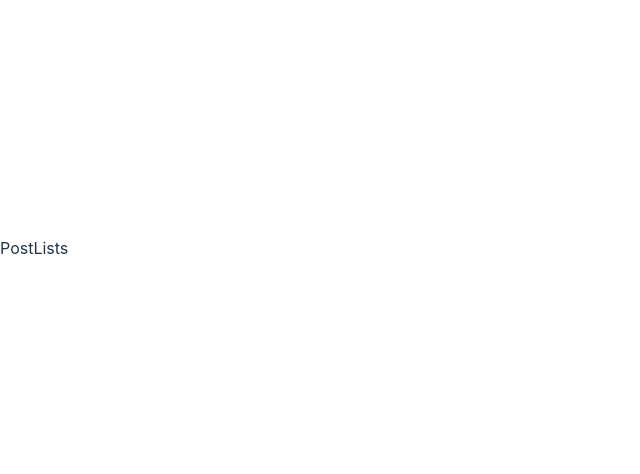
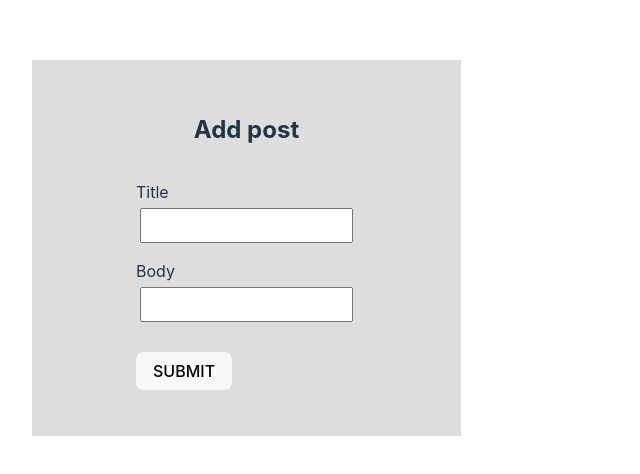
Before and after one commit to PraveenPra/React-Query-tanstakv4, a React (Vite) app: page / in a window 1280 px wide. Shown: the part 152-626 px from the top of the page, without its empty margins (0-640 px from the left). Built offline with nearby package versions, Linux system fonts and the light colour scheme.

Commit message:
Installed and setup tanstack react query v4

```diff
--- a/package.json
+++ b/package.json
@@ -10,6 +10,8 @@
     "preview": "vite preview"
   },
   "dependencies": {
+    "@tanstack/react-query": "^4.35.7",
+    "@tanstack/react-query-devtools": "^4.35.7",
     "react": "^18.2.0",
     "react-dom": "^18.2.0",
     "react-router-dom": "^6.16.0"
--- /dev/null
+++ b/src/Components/AddPost.jsx
@@ -0,0 +1,13 @@
+import React from 'react'
+import PostForm from './PostForm'
+
+const AddPost = () => {
+  return (
+    <div>
+
+        <PostForm pageTitle={'Add post'}/>
+    </div>
+  )
+}
+
+export default AddPost
--- a/src/Components/PostForm.jsx
+++ b/src/Components/PostForm.jsx
@@ -1,6 +1,6 @@
 import React, { useState } from 'react'
 
-const PostForm = () => {
+const PostForm = ({pageTitle}) => {
   const [post, setPost] = useState({
     title: '', body: ''
   })
@@ -49,7 +49,7 @@ const PostForm = () => {
       width: '100%',
       padding: '2rem'
     }}>
-      <h2>Edit post</h2>
+      <h2>{pageTitle}</h2>
 
       <form onSubmit={handleSubmit}>
         {renderField('Title')}
--- a/src/Pages/PostLists.jsx
+++ b/src/Pages/PostLists.jsx
@@ -1,8 +1,11 @@
 import React from 'react'
+import AddPost from '../Components/AddPost'
 
 const PostLists = () => {
   return (
-    <div>PostLists</div>
+    <div>
+      <AddPost/>
+    </div>
   )
 }
 
--- a/src/index.css
+++ b/src/index.css
@@ -27,7 +27,9 @@ body {
   margin: 0;
   display: flex;
   place-items: center;
-  min-width: 320px;
+  justifyContent:center;
+  alignItems:center;
+  /* min-width: 320px; */
   min-height: 100vh;
 }
 
--- a/src/main.jsx
+++ b/src/main.jsx
@@ -3,11 +3,17 @@ import ReactDOM from 'react-dom/client'
 import App from './App.jsx'
 import './index.css'
 import { BrowserRouter } from 'react-router-dom'
+import { QueryClient, QueryClientProvider } from '@tanstack/react-query'
+
+
+const queryClient = new QueryClient();
 
 ReactDOM.createRoot(document.getElementById('root')).render(
   <React.StrictMode>
     <BrowserRouter>
+    <QueryClientProvider client={queryClient}>
     <App />
+    </QueryClientProvider>
     </BrowserRouter>
   </React.StrictMode>,
 )
```
Also changed, not shown: 1 other file (tests, documents, lock files or other folders).
